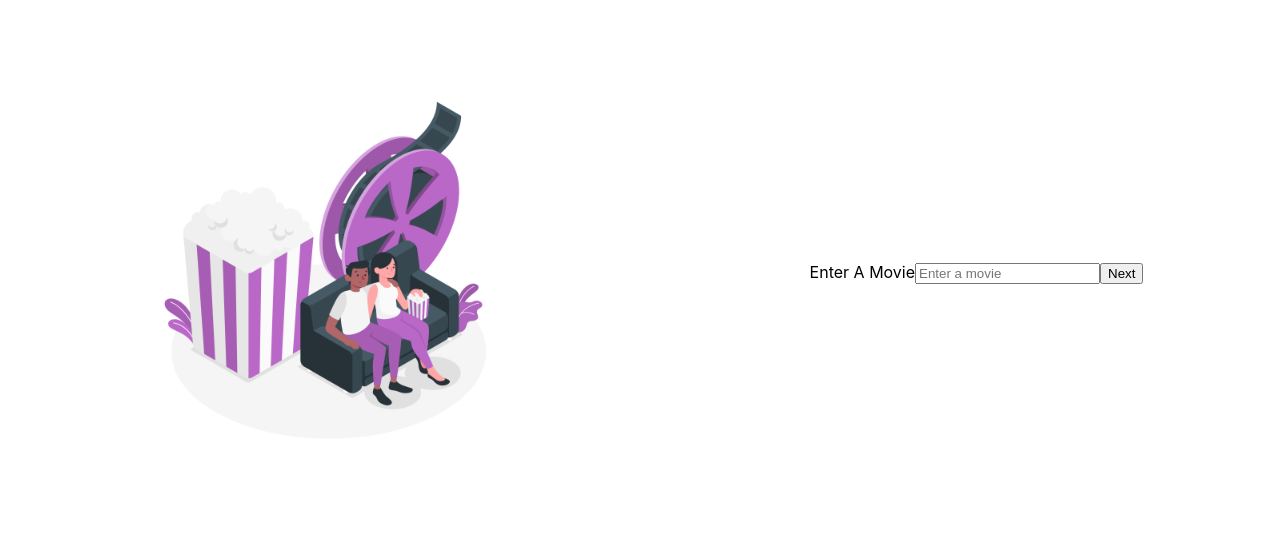
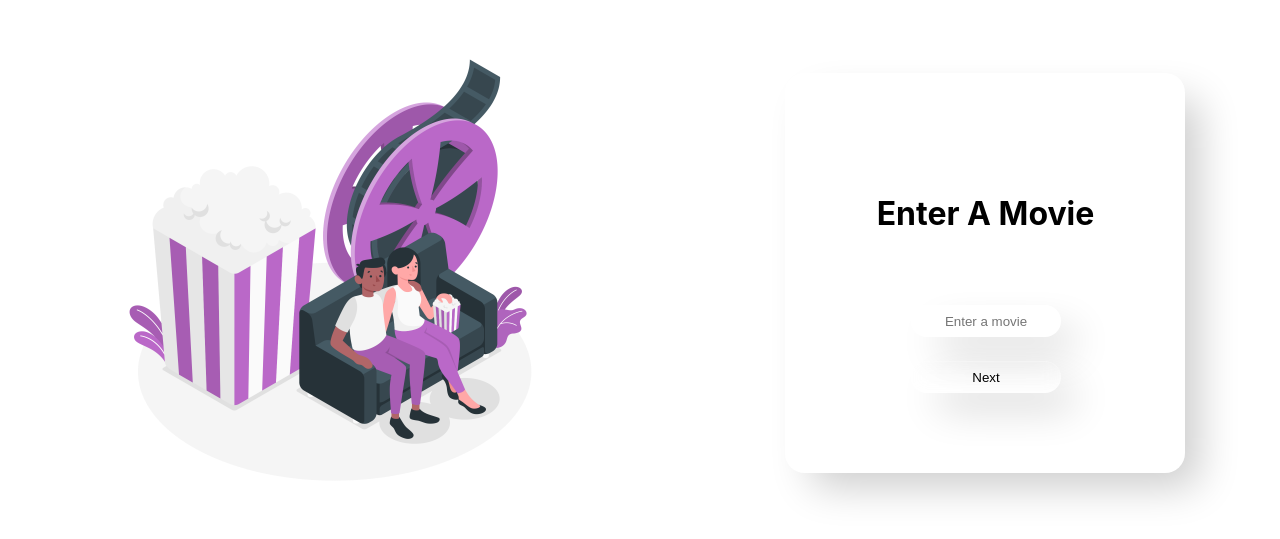
Before and after one commit to chriskontsis/movie-rating, a React (Create React App) app: page / in a window 1280 px wide. Shown: the part 127-666 px from the top of the page. Built offline with nearby package versions, Linux system fonts and the light colour scheme.

Commit message:
landing page css

```diff
--- a/src/App.css
+++ b/src/App.css
@@ -1,41 +1,13 @@
+*{
+  margin: 0;
+  padding: 0;
+  box-sizing: border-box;
+}
+
 .App {
   text-align: center;
 }
 
-.App-logo {
-  height: 40vmin;
-  pointer-events: none;
-}
-
-@media (prefers-reduced-motion: no-preference) {
-  .App-logo {
-    animation: App-logo-spin infinite 20s linear;
-  }
-}
-
-.App-header {
-  background-color: #282c34;
-  min-height: 100vh;
-  display: flex;
-  flex-direction: column;
-  align-items: center;
-  justify-content: center;
-  font-size: calc(10px + 2vmin);
-  color: white;
-}
-
-.App-link {
-  color: #61dafb;
-}
-
-@keyframes App-logo-spin {
-  from {
-    transform: rotate(0deg);
-  }
-  to {
-    transform: rotate(360deg);
-  }
-}
 #page-container {
   display: flex;
   align-items: center;
@@ -45,13 +17,63 @@
 }
 
 #landing-img {
-  height: 400px;
-  width: 400px;
+  height: 500px;
+  width: 500px;
 }
 
 #form-container {
+  background: rgba(255, 255, 255, .06);
+  padding: 3em;
   height: 400px;
-  display: flex;
-  align-items: center;
-  justify-content: center;
+  width: 400px;
+  border-radius: 20px;
+  border-left: 1px solid rgba(255,255,255,0.3);
+  border-top: 1px solid rgba(255,255,255,0.3);
+  backdrop-filter: blur(10px);
+  box-shadow: 20px 20px 40px -6px rgba(0,0,0,.2);
+  text-align: center;
+  position: relative;
+  transition: all 0.2s ease-in-out;
 }
+
+#container-items {
+  width: 100%;
+  margin-top: 72px;
+}
+
+#input-form {
+  margin-top: 72px;
+}
+
+#next-button {
+  font-weight: 500;
+  margin-top: 24px;
+  background: transparent;
+  width: 150px;
+  height: 32px;
+  text-align: center;
+  border-radius: 20px;
+  border: none;
+  border-left: 1px solid rgba(255,255,255,0.3);
+  border-top: 1px solid rgba(255,255,255,0.3);
+  backdrop-filter: blur(10px);
+  box-shadow: 20px 20px 40px -6px rgba(0,0,0,.2);
+
+}
+#input-form {
+  background: transparent;
+  width: 150px;
+  height: 32px;
+  text-align: center;
+  border-radius: 20px;
+  border: none;
+  border-left: 1px solid rgba(255,255,255,0.3);
+  border-top: 1px solid rgba(255,255,255,0.3);
+  backdrop-filter: blur(10px);
+  box-shadow: 20px 20px 40px -6px rgba(0,0,0,.2);
+
+}
+
+#next-button:hover {
+  transform: scale(1.07);
+}
--- a/src/Components/UserInput.js
+++ b/src/Components/UserInput.js
@@ -8,20 +8,22 @@ const UserInput = ({ nextStep, handleChange, values }) => {
 
   return (
     <div id="page-container">
-      <div>
+      <div id="img-container">
       <img id="landing-img" src={require("../imgs/Movie Night-amico.png")} />
       </div>
 
       <div id="form-container">
-        <form>
-          Enter A Movie
-          <input
+
+
+        <form id="container-items">
+          <h1 id="title">Enter A Movie <br /></h1>
+          <input id="input-form"
             type="text"
             placeholder="Enter a movie"
             value={values.userMovie}
             onChange={handleChange("userMovie")}
-          />
-          <button onClick={Continue}>Next</button>
+          /> <br />
+          <button id="next-button" onClick={Continue}>Next</button>
         </form>
       </div>
     </div>
```
